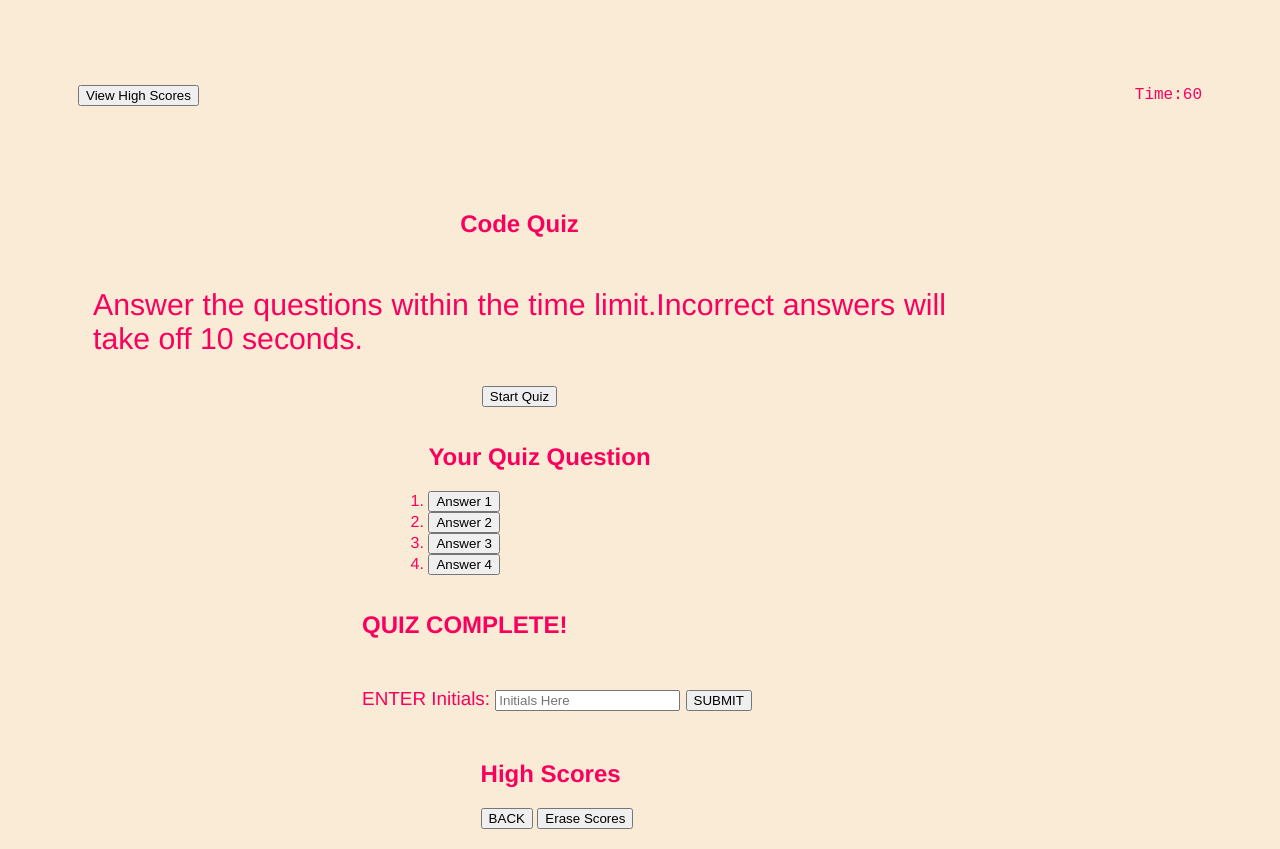
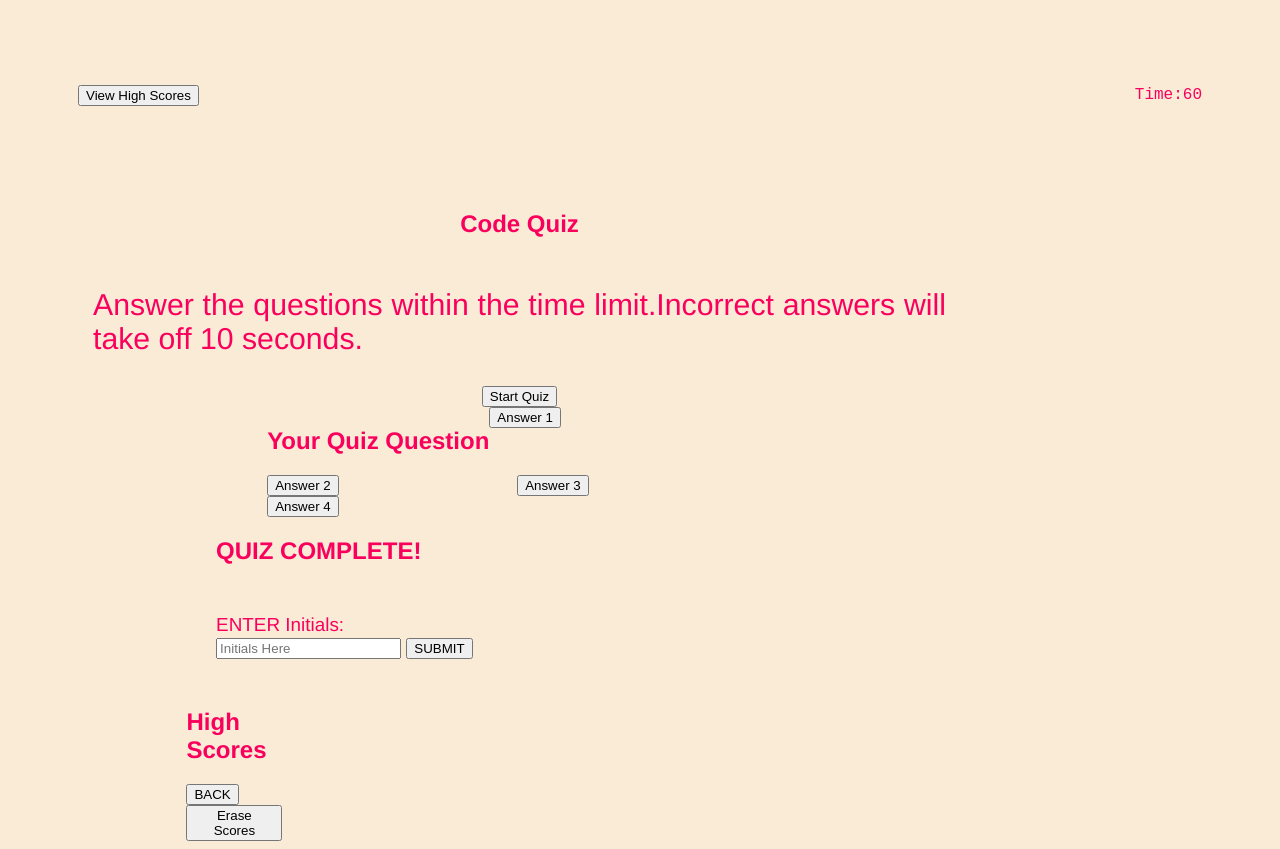
Before and after one commit to naser421/MultipleChoiceCodingQuiz, a plain HTML site: page index.html in a window 1280 px wide. Drawn offline with Linux system fonts and the light colour scheme.

Commit message:
added style

```diff
--- a/style.css
+++ b/style.css
@@ -92,4 +92,16 @@ div .sub-list {
 }
 
 /* Question Styles */
-.ol-questions
+.ol-questions {
+    list-style-type: none;
+    display: contents;
+}
+.questions-li {
+    width: 250px;
+}
+#questions,
+#final-score,
+#high-scores,
+#correct-incorrect {
+    display: flex;
+}
```
